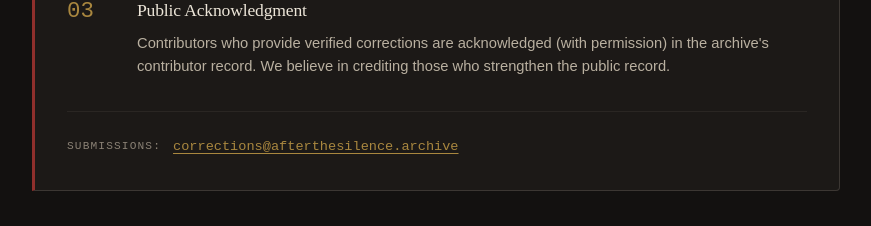
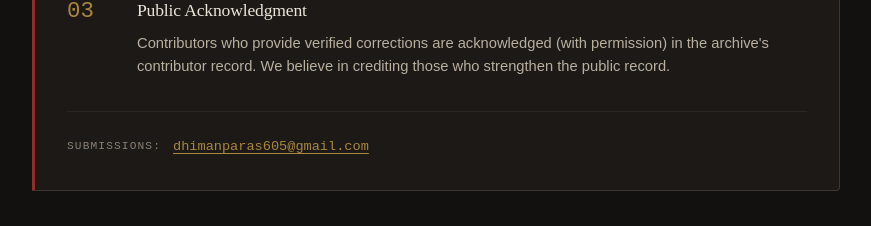
Before and after one commit to Paras367/after-the-silence, a Next.js app: page /sources in a window 1280 px wide. Shown: the part 6060-6286 px from the top of the page, without its empty margins (376-1247 px from the left). Built offline with nearby package versions, Linux system fonts and the light colour scheme.

Commit message:
add real mail to sources page

```diff
--- a/app/sources/page.tsx
+++ b/app/sources/page.tsx
@@ -353,8 +353,8 @@ export default function SourcesPage() {
 
                   <div className="corrections-contact">
                     <span className="contact-label">SUBMISSIONS:</span>
-                    <a href="mailto:corrections@afterthesilence.archive" className="contact-link">
-                      corrections@afterthesilence.archive
+                    <a href="mailto:dhimanparas605@gmail.com" className="contact-link">
+                      dhimanparas605@gmail.com
                     </a>
                   </div>
                 </div>
```
